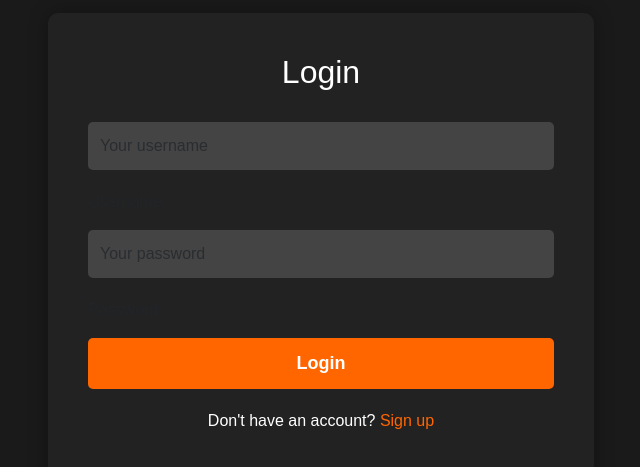
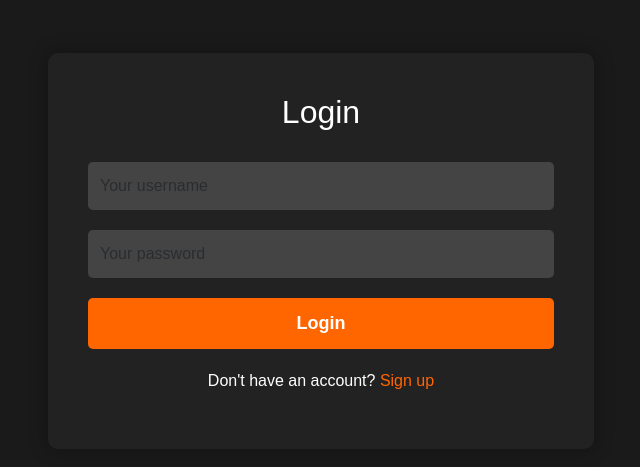
Before and after one commit to Sohan40/AnnounceProj_Frontend, a React (Vite) app in the folder Project/: page /login in a window 1280 px wide. Shown: the part 149-616 px from the top of the page, without its empty margins (319-959 px from the left). Built offline with nearby package versions, Linux system fonts and the light colour scheme.

Commit message:
Update Login.jsx

```diff
--- a/Project/src/components/Login.jsx
+++ b/Project/src/components/Login.jsx
@@ -10,12 +10,12 @@ export default function Login() {
                     <form>
                         <div className="mb-3">
                             <input type="text" className="form-control" name="username" id="username" placeholder="Your username"/>
-                            <label htmlFor="username">Username</label>
+
                         </div>
 
                         <div className="mb-3">
                             <input type="text" className="form-control" name="password" id="password" placeholder="Your password"/>
-                            <label htmlFor="password">Password</label>
+
                         </div>
 
                         <input type="submit" value="Login"/>
```
